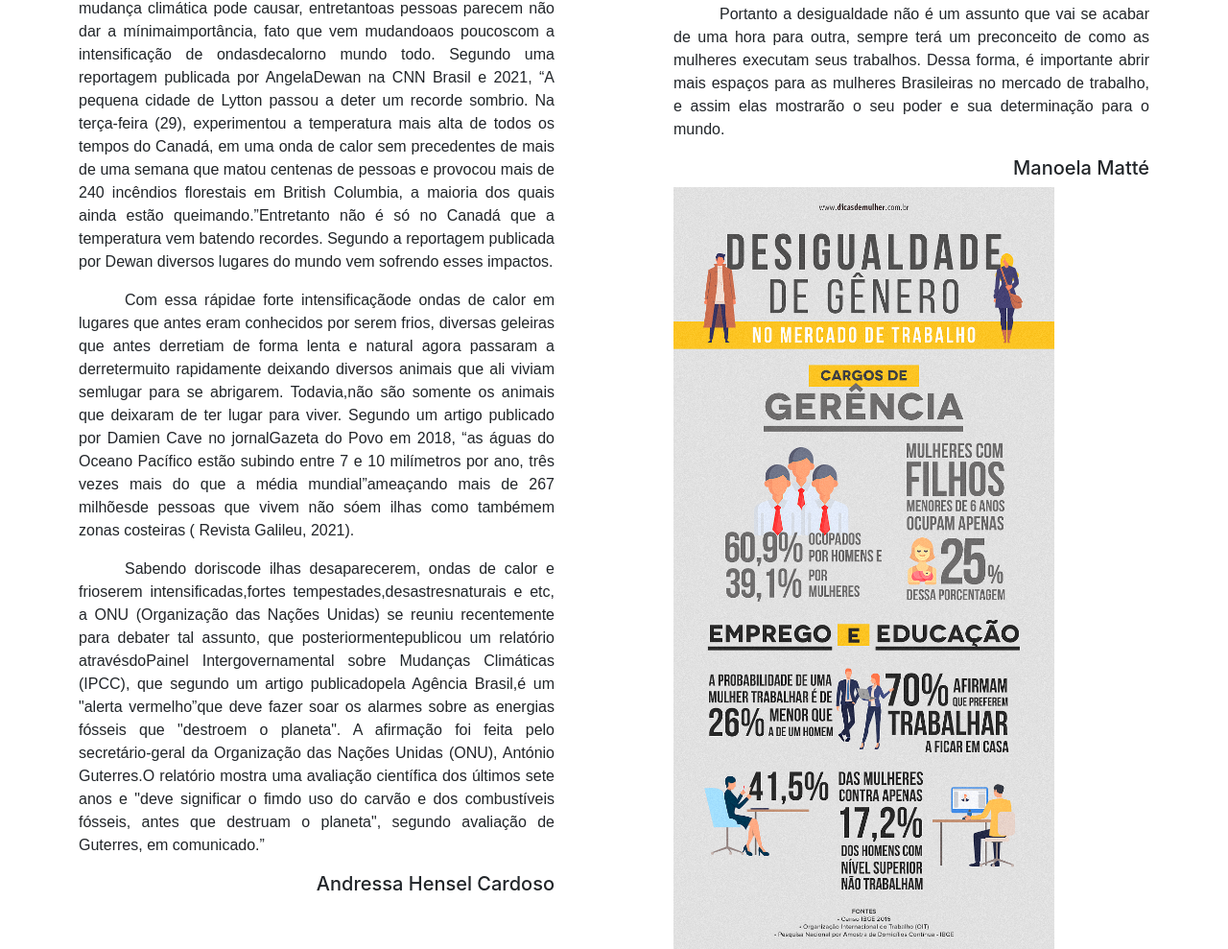
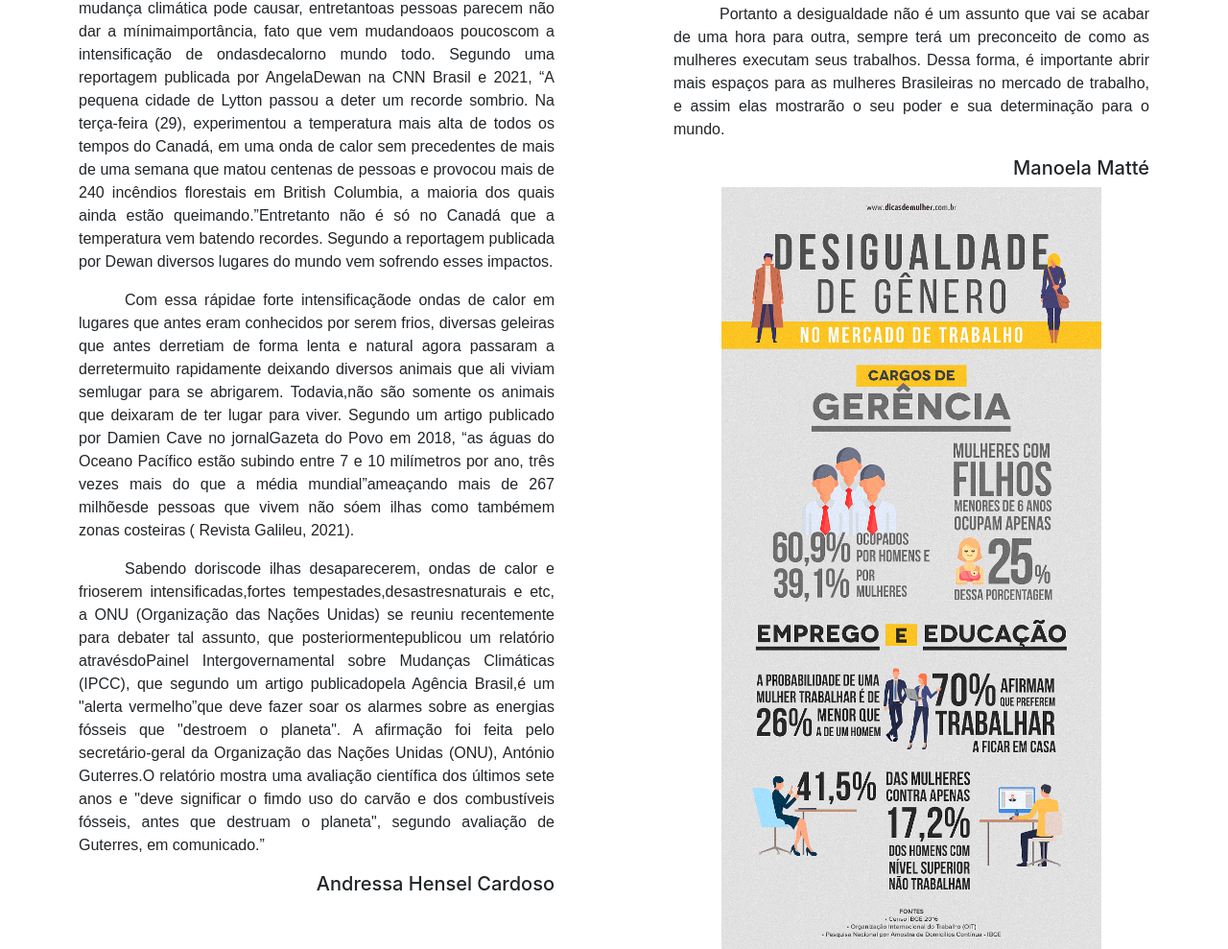
Before and after one commit to andressahcardoso/FakeNews, a plain HTML site: page index.html in a window 1280 px wide. Shown: the part 3913-4902 px from the top of the page at 96% size. Drawn offline with nearby package versions, Linux system fonts and the light colour scheme.

Commit message:
Update index.html

```diff
--- a/index.html
+++ b/index.html
@@ -272,7 +272,7 @@
                 <p class="justificado2 recuo"> Outra ação muito importante que vem ocorrendo é o aumento de vagas nas creches públicas, assim as mães dos bebês conseguem trabalhar enquanto seu filho fica seguro e sob os cuidados de alguém confiável, segundo o site Estratégia ODS. Além disso, as mulheres ainda não têm grandes cargos de chefias em empresas, mas hoje há vários espaços em companhias e fabricas. </p>
                 <p class="justificado2 recuo"> Portanto a desigualdade não é um assunto que vai se acabar de uma hora para outra, sempre terá um preconceito de como as mulheres executam seus trabalhos. Dessa forma, é importante abrir mais espaços para as mulheres Brasileiras no mercado de trabalho, e assim elas mostrarão o seu poder e sua determinação para o mundo. </p>
                 <h5 style="float: right;">Manoela Matté</h5>
-                 <img width="80%"  src="img/desigualdade.png" alt="imagem">
+                <center> <img width="80%"  src="img/desigualdade.png" alt="imagem"> </center>
             </div>
 
         </section>
```
